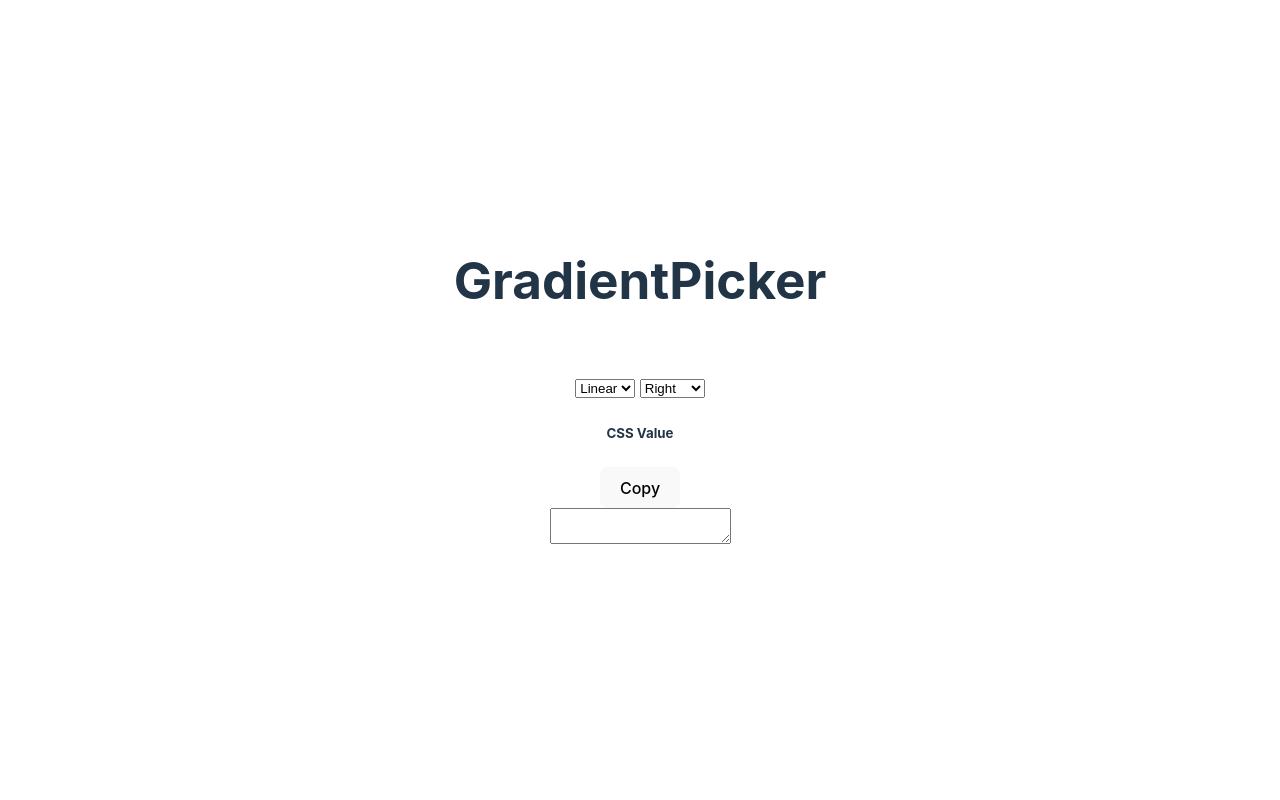
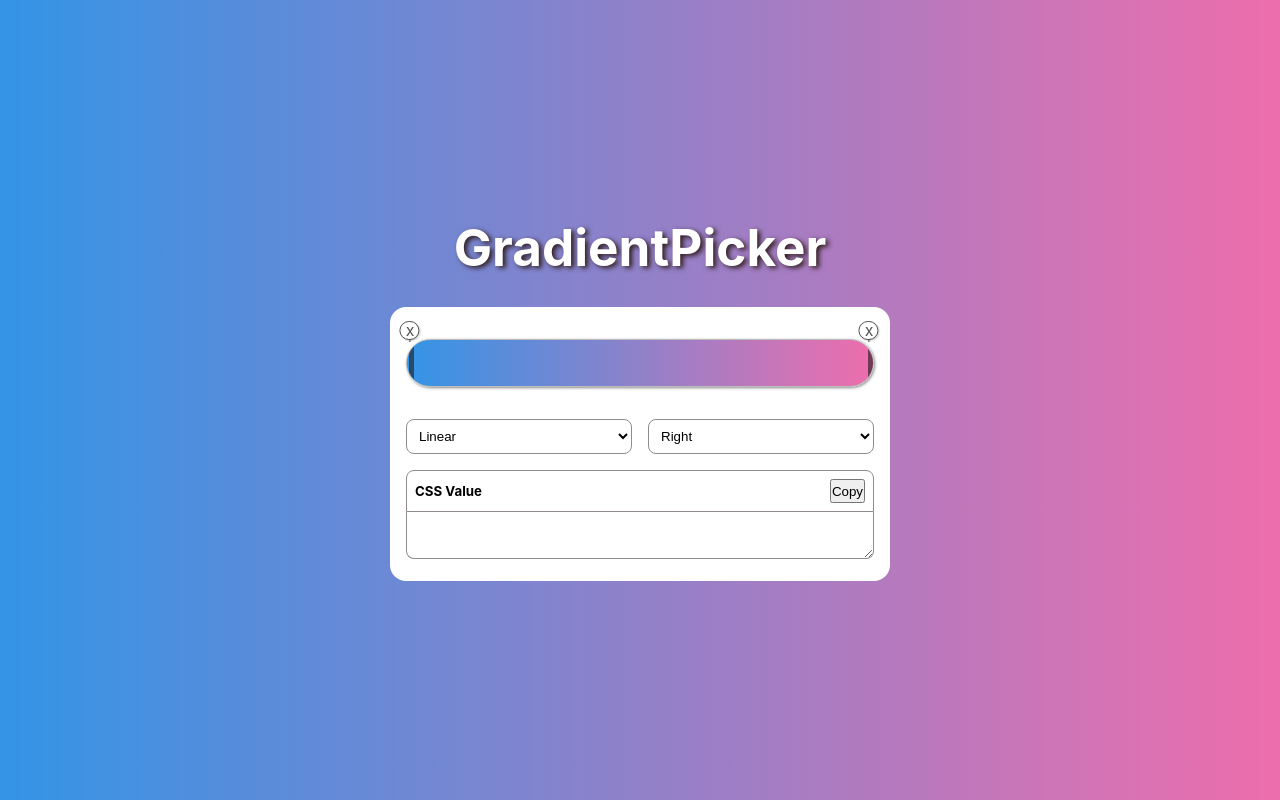
Before and after one commit to zuramai/gradient-picker, a website built with Vite: page index.html in a window 1280 px wide. Built offline with nearby package versions, Linux system fonts and the light colour scheme.

Commit message:
feat: color stop functionality

```diff
--- a/src/gradient.ts
+++ b/src/gradient.ts
@@ -1,18 +1,31 @@
 interface Props {
     el: HTMLElement
+    previewEl: HTMLElement
 }
 
 type GradientDirection = "top" | "left" | "center" | "bottom" | "right"
 type GradientType = "linear" | "radial"
+type GradientStop = {
+    color: string
+    position: number
+}
 
 export class GradientPicker {
-    stops: string[] = []
     direction: GradientDirection = "right"
     el: HTMLElement
+    previewEl: HTMLElement
+    colorHandlersEl: HTMLElement
     type: GradientType = "linear"
+    stops: GradientStop[] = []
 
-    constructor({ el }: Props) {
+    constructor({ el, previewEl }: Props) {
         this.el = el
+        this.previewEl = previewEl
+        this.colorHandlersEl = document.createElement('div')
+        this.colorHandlersEl.classList.add('color__handlers')
+        this.previewEl.append(this.colorHandlersEl)
+        this.addColorStop("#3494E6", .5)
+        this.addColorStop("#EC6EAD", 99)
     }
 
     /**
@@ -21,10 +34,58 @@ export class GradientPicker {
      * @param position The position of the stop (0-100)
      */
     addColorStop(color: string, position: number) {
-        this.stops.push(color)
+        this.stops.push({ color, position })
+        this.createStopHandler(this.stops.length-1)
+        this.updateElementBackground()
     }
 
     changeGradientType(type: GradientType) {
+        this.type = type
+        this.updateElementBackground()
+    }
 
+    getGradientString(type: GradientType = this.type) {
+        const colorConcat = this.stops.map(stop => `${stop.color} ${stop.position}%`).join(',')
+
+        if(type === 'radial') {
+            const radialPositions: Record<GradientDirection, string> = {
+                "bottom": "at center bottom",
+                "center": "circle",
+                "left": "at left center",
+                "right": "at center right",
+                "top": "at center top",
+            }
+            return `radial-gradient(${radialPositions[this.direction]}, ${colorConcat})`
+        }
+
+        return `linear-gradient(to ${this.direction}, ${colorConcat})`
+    }
+
+    private updateElementBackground() {
+        this.el.style.backgroundImage = this.getGradientString()
+        this.previewEl.style.backgroundImage = this.getGradientString('linear')
+    }
+
+    private createStopHandler(stopIndex: number) {
+        const colorStop = this.stops[stopIndex]
+
+        // Handler bar
+        const handler = document.createElement('div')
+        handler.classList.add('color__handler')
+        handler.style.setProperty('--handler-position', `${colorStop.position}%`)
+
+        // Handler remover
+        const handlerRemover = document.createElement('div')
+        handlerRemover.classList.add('color__handler-remover')
+        handlerRemover.style.setProperty('--handler-position', `${colorStop.position}%`)
+
+        handlerRemover.addEventListener('click', e => {
+            this.stops.splice(stopIndex, 1)
+            handler.remove()
+            handlerRemover.remove()
+        })
+
+        this.colorHandlersEl.append(handler)
+        this.previewEl.append(handlerRemover)
     }
 }
--- a/src/main.ts
+++ b/src/main.ts
@@ -1 +1,9 @@
+import { GradientPicker } from './gradient'
 import './style.css'
+
+const app = document.getElementById('app')!
+const preview = document.getElementById('preview')!
+new GradientPicker({
+  el: app,
+  previewEl: preview
+})
--- a/src/style.css
+++ b/src/style.css
@@ -1,11 +1,14 @@
+* {
+  box-sizing: border-box;
+  margin: 0;
+  padding: 0;
+}
 :root {
   font-family: Inter, Avenir, Helvetica, Arial, sans-serif;
   font-size: 16px;
   line-height: 24px;
   font-weight: 400;
 
-  color-scheme: light dark;
-  color: rgba(255, 255, 255, 0.87);
   background-color: #242424;
 
   font-synthesis: none;
@@ -13,6 +16,12 @@
   -webkit-font-smoothing: antialiased;
   -moz-osx-font-smoothing: grayscale;
   -webkit-text-size-adjust: 100%;
+}
+
+.center-both {
+  display: flex;
+  justify-content: center;
+  align-items: center;
 }
 
 a {
@@ -26,72 +35,129 @@ a:hover {
 
 body {
   margin: 0;
-  display: flex;
-  place-items: center;
   min-width: 320px;
   min-height: 100vh;
 }
 
+.container {
+  width: min(500px, 100%);
+}
+
 h1 {
   font-size: 3.2em;
+  color: white;
   line-height: 1.1;
+  margin-bottom: 2rem;
+  text-align: center;
+  text-shadow: 3px 2px 5px #311e1e;
 }
 
 #app {
-  max-width: 1280px;
+  height: 100vh;
+  width: 100%;
   margin: 0 auto;
   padding: 2rem;
   text-align: center;
 }
 
-.logo {
-  height: 6em;
-  padding: 1.5em;
-  will-change: filter;
-}
-.logo:hover {
-  filter: drop-shadow(0 0 2em #646cffaa);
-}
-.logo.vanilla:hover {
-  filter: drop-shadow(0 0 2em #3178c6aa);
+.card {
+  background-color: white;
+  padding: 2rem 1rem 1rem;
+  border-radius: 1rem;
 }
 
-.card {
-  padding: 2em;
+.color-preview {
+  height: 3rem;
+  border: 1px solid rgb(188, 188, 188);
+  border-radius: 50rem;
+  box-shadow: 1px 1px 3px rgb(140, 138, 138);
+  cursor: crosshair;
+  position: relative;
+}
+.color__handlers {
+  height: 100%;
+  border-radius: 50rem;
+  overflow: hidden;
+  position: relative;
+  z-index: 3;
+}
+.color__handler {
+  height: 100%;
+  position: absolute;
+  left: var(--handler-position);
+  width: 5px;
+  background-color: rgba(31, 30, 30, 0.623);
 }
 
-.read-the-docs {
-  color: #888;
+.color__handler:hover {
+  cursor: col-resize;
 }
 
-button {
-  border-radius: 8px;
-  border: 1px solid transparent;
-  padding: 0.6em 1.2em;
-  font-size: 1em;
-  font-weight: 500;
-  font-family: inherit;
-  background-color: #1a1a1a;
+.color__handler-remover {
+  width: 1.2rem;
+  border: 1px solid #555;
+  height: 1.2rem;
   cursor: pointer;
-  transition: border-color 0.25s;
+  background-color: white;
+  box-shadow: 1px 1px 2px #ccc;;
+  border-radius: 50%;
+  position: absolute;
+  top: -1.2rem;
+  left: var(--handler-position);
+  transform: translateX(-50%)
 }
-button:hover {
-  border-color: #646cff;
+.color__handler-remover:after {
+  content: 'x';
+  color: #555;
+  position: absolute;
+  left: 5px;
+  top: -4px;
 }
-button:focus,
-button:focus-visible {
-  outline: 4px auto -webkit-focus-ring-color;
+.color__handler-remover:before {
+  content: '';
+  top: 100%;
+  background-color: rgb(72, 72, 72);
+  position: absolute;
+  width: 1px;
+  height: 3px;
+  z-index: 1;
 }
-
-@media (prefers-color-scheme: light) {
-  :root {
-    color: #213547;
-    background-color: #ffffff;
-  }
-  a:hover {
-    color: #747bff;
-  }
-  button {
-    background-color: #f9f9f9;
-  }
+.color__handler-remover:hover {
+  border-color: rgb(229, 64, 64);
 }
+.color__handler-remover:hover:after {
+  color: rgb(229, 64, 64);
+}
+.options {
+  display: flex;
+  gap: 1rem;
+}
+select, textarea {
+  padding: .5rem;
+  width: 100%
+}
+select {
+  background-color: white;
+  border: 1px solid #928b8b;
+  border-radius: .5rem;
+  margin-top: 2rem;
+}
+.css-box__header {
+  border: 1px solid #928b8b;
+  display: flex;
+  justify-content: space-between;
+  padding: .5rem;
+  margin-top: 1rem;;
+  border-top-left-radius: .5rem;
+  border-top-right-radius: .5rem;
+}
+.css-box__header h6 {
+  margin: 0;
+}
+textarea {
+  border: none;
+  border-bottom-left-radius: .5rem;
+  border: 1px solid #928b8b;
+  border-top: none;
+  border-bottom-right-radius: .5rem;
+}
```
